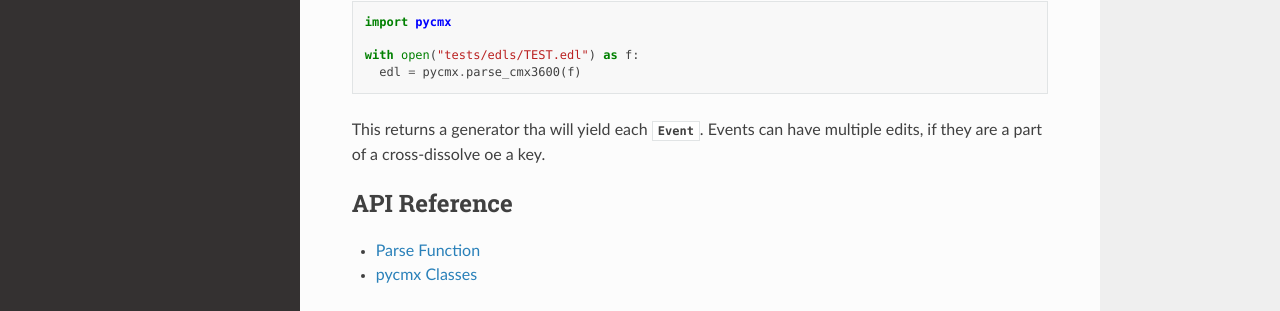
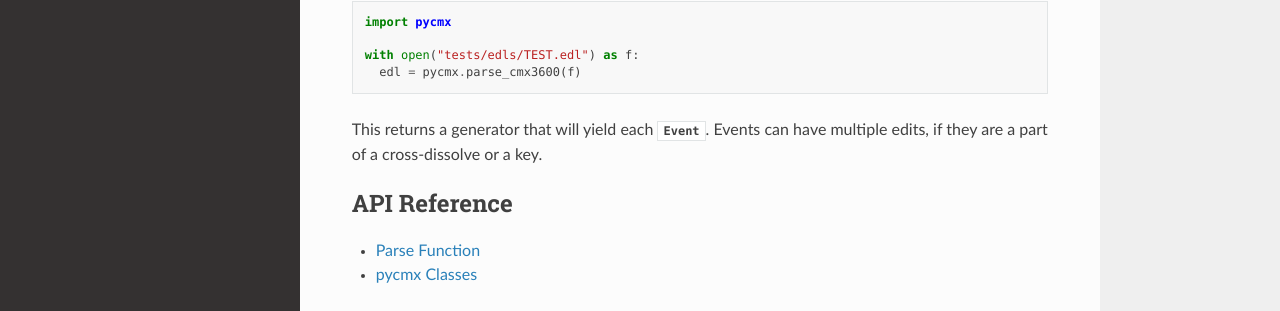
Before and after one commit to iluvcapra/pycmx, a Sphinx documentation site: the page built from docs/source/index.rst, in a window 1280 px wide and 900 px high, scrolled down 576 px. Shown: the part 291-602 px from the top of the window. Built offline with Sphinx 7.4.7 and the Read the Docs theme 3.1.0, drawn with Linux system fonts in a browser that asks for light colours.

Commit message:
documentation

```diff
--- a/docs/source/index.rst
+++ b/docs/source/index.rst
@@ -50,10 +50,9 @@ function:
   with open("tests/edls/TEST.edl") as f:
     edl = pycmx.parse_cmx3600(f)
 
-This returns a generator tha will yield each :class:`~pycmx.event.Event`.
-Events can have multiple edits, if they are a part of a cross-dissolve oe a
+This returns a generator that will yield each :class:`~pycmx.event.Event`.
+Events can have multiple edits, if they are a part of a cross-dissolve or a
 key.
-
 
 .. toctree::
    :maxdepth: 5
```
